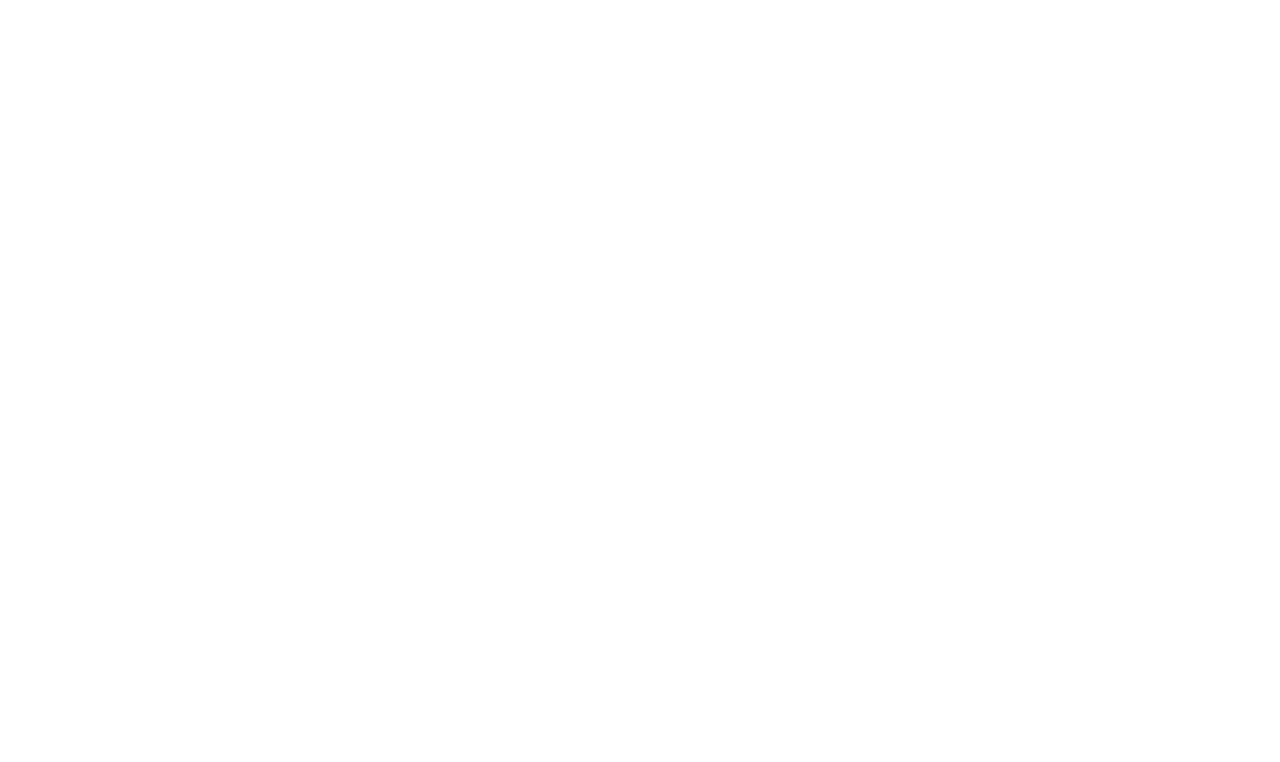
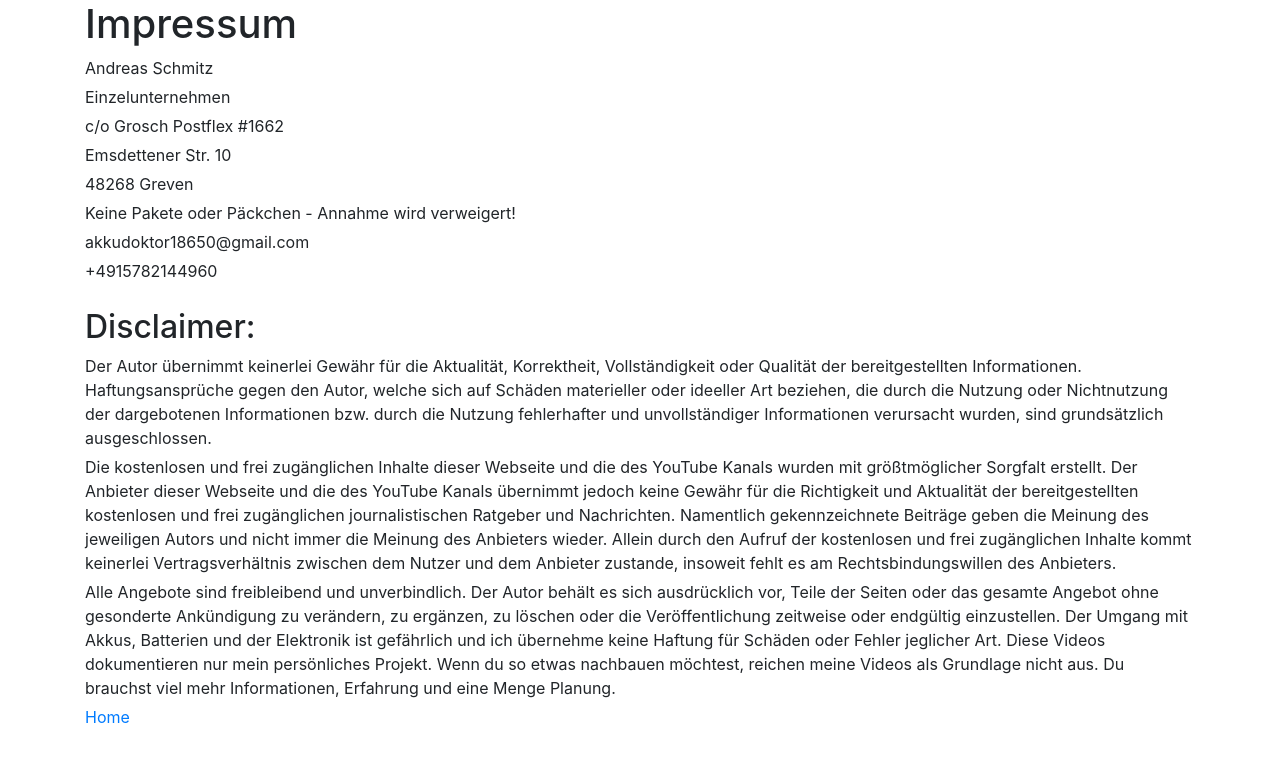
Before and after one commit to nick81nrw/PVTools, a Nuxt app in the folder pvtools/: page /impress in a window 1280 px wide. Before the commit this address had no page. Shown: the top 762 px of the page. Built offline with nearby package versions, Linux system fonts and the light colour scheme.

Commit message:
new page impress

```diff
--- /dev/null
+++ b/pvtools/pages/impress/index.vue
@@ -0,0 +1,39 @@
+<template>
+    <b-container>
+        <b-row>
+            <b-col>
+                <h1>Impressum</h1>
+
+                <p>Andreas Schmitz</p>
+                <p>Einzelunternehmen</p>
+                <p>c/o Grosch Postflex #1662</p>
+                <p>Emsdettener Str. 10</p>
+                <p>48268 Greven</p>
+                <p>Keine Pakete oder Päckchen - Annahme wird verweigert!</p>
+                <p>akkudoktor18650@gmail.com</p>
+                <p>+4915782144960</p>
+            </b-col>
+
+        </b-row>
+        <b-row>
+            <b-col>
+                <h2>Disclaimer:</h2>
+                <p>Der Autor übernimmt keinerlei Gewähr für die Aktualität, Korrektheit, Vollständigkeit oder Qualität der bereitgestellten Informationen. Haftungsansprüche gegen den Autor, welche sich auf Schäden materieller oder ideeller Art beziehen, die durch die Nutzung oder Nichtnutzung der dargebotenen Informationen bzw. durch die Nutzung fehlerhafter und unvollständiger Informationen verursacht wurden, sind grundsätzlich ausgeschlossen.</p>
+                <p>Die kostenlosen und frei zugänglichen Inhalte dieser Webseite und die des YouTube Kanals wurden mit größtmöglicher Sorgfalt erstellt. Der Anbieter dieser Webseite und die des YouTube Kanals übernimmt jedoch keine Gewähr für die Richtigkeit und Aktualität der bereitgestellten kostenlosen und frei zugänglichen journalistischen Ratgeber und Nachrichten. Namentlich gekennzeichnete Beiträge geben die Meinung des jeweiligen Autors und nicht immer die Meinung des Anbieters wieder. Allein durch den Aufruf der kostenlosen und frei zugänglichen Inhalte kommt keinerlei Vertragsverhältnis zwischen dem Nutzer und dem Anbieter zustande, insoweit fehlt es am Rechtsbindungswillen des Anbieters.</p>
+                <p>Alle Angebote sind freibleibend und unverbindlich. Der Autor behält es sich ausdrücklich vor, Teile der Seiten oder das gesamte Angebot ohne gesonderte Ankündigung zu verändern, zu ergänzen, zu löschen oder die Veröffentlichung zeitweise oder endgültig einzustellen.
+Der Umgang mit Akkus, Batterien und der Elektronik ist gefährlich und ich übernehme keine Haftung für Schäden oder Fehler jeglicher Art. Diese Videos dokumentieren nur mein persönliches Projekt.
+Wenn du so etwas nachbauen möchtest, reichen meine Videos als Grundlage nicht aus. Du brauchst viel mehr Informationen, Erfahrung und eine Menge Planung.</p>
+            </b-col>
+        </b-row>
+        <NuxtLink to="/">Home</NuxtLink>
+    </b-container>
+
+</template>
+<style>
+    p {
+        margin: 5px 0;
+    }
+    h2 {
+        margin-top: 20px;
+    }
+</style>
--- a/pvtools/pages/index.vue
+++ b/pvtools/pages/index.vue
@@ -12,176 +12,6 @@
         >Daten eingeben</b-button>
       </b-col>
     </b-row>
-<!--    <b-collapse
-      visible
-      id="inputCollapse"
-    >
-      <b-row cols="1" cols-md="2">
-        <b-col>
-          <b-form>
-            <b-form-group
-              label="Adresse:"
-            >
-              <b-input-group
-                append="Straße, Stadt"
-              >
-                <b-form-input
-                  v-model="inputAddressSearchString"
-                  @focusout="getCoordinatesByAddress"
-                />
-              </b-input-group>
-            </b-form-group>
-
-            <b-form-group
-              label="Koordinaten:"
-              v-if="adressData.lon && adressData.lat"
-            >
-              <b-input-group>
-                <b-form-input
-                  readonly
-                  v-model="adressData.lat"
-                />
-                <b-form-input
-                  readonly
-                  v-model="adressData.lon"
-                />
-              </b-input-group>
-
-            </b-form-group>
-            <b-form-group
-              label="Ausrichtung:"
-            >
-              <b-input-group
-                append="° Grad Azimuth"
-              >
-                <b-form-input
-                  v-model="input.aspect"
-                  type="number"
-                  min="0"
-                  max="359"
-                />
-              </b-input-group>
-            </b-form-group>
-            <b-form-group
-              label="Neigung:"
-            >
-              <b-input-group
-                append="° Grad"
-              >
-                <b-form-input
-                  v-model="input.angle"
-                  type="number"
-                />
-              </b-input-group>
-            </b-form-group>
-            <b-form-group
-              label="Installierte Leistung"
-            >
-              <b-input-group
-                append="Wp"
-              >
-                <b-input
-                  v-model="input.peakpower"
-                  min="0"
-                />
-              </b-input-group>
-            </b-form-group>
-            <b-form-group
-              label="Jährlicher Stromverbrauch:"
-            >
-              <b-input-group
-                append="kWh"
-              >
-                <b-input
-                  v-model="input.yearlyConsumption"
-                  min="0"
-                />
-              </b-input-group>
-            </b-form-group>
-          </b-form>
-        </b-col>
-        <b-col>
-          <b-form>
-            <b-form-group
-              label="Lastprofil:"
-            >
-              <b-form-select
-                v-model="input.consumptionProfile"
-                :options="consumptionProfiles"
-              />
-            </b-form-group>
-            <b-form-group
-              label="Stromkosten:"
-            >
-              <b-input-group
-                append="€ / kWh"
-              >
-                <b-input
-                  v-model="input.consumptionCosts"
-                  type="number"
-                  min="0"
-                  step="0.01"
-                />
-              </b-input-group>
-            </b-form-group>
-            <b-form-group
-              label="Einspeisevergütung:"
-            >
-              <b-input-group
-                append="€ / kWh"
-              >
-                <b-input
-                  v-model="input.feedInCompensation"
-                  min="0"
-                  type="number"
-                  step="0.0001"
-                />
-              </b-input-group>
-            </b-form-group>
-            <b-form-group
-              label="Installationskosten ohne Akku:"
-            >
-              <b-input-group
-                append="€"
-              >
-                <b-input
-                  v-model="input.installationCostsWithoutBattery"
-                  min="0"
-                />
-              </b-input-group>
-            </b-form-group>
-            <b-form-group
-              label="Speicherkosten pro kWh:"
-            >
-              <b-input-group
-                append="€"
-              >
-                <b-input
-                  v-model="input.batteryCostsPerKwh"
-                  min="0"
-                />
-              </b-input-group>
-            </b-form-group>
-            <b-button-group>
-              <b-button
-                variant="primary"
-                @click="generateData"
-                :disabled="!adressData.lat && !adressData.lon"
-              >
-                Berechnen
-              </b-button>
-              <b-button
-                variant="danger"
-                disabled
-              >
-                Zurücksetzen
-              </b-button>
-            </b-button-group>
-          </b-form>
-
-        </b-col>
-      </b-row>
-    </b-collapse>-->
 
     <b-row cols="1" cols-md="2">
       <b-col>
@@ -408,6 +238,7 @@
       </table>
     </div>
 
+  <NuxtLink to="/impress">Impressum</NuxtLink>
   </b-container>
 </template>
 
```
